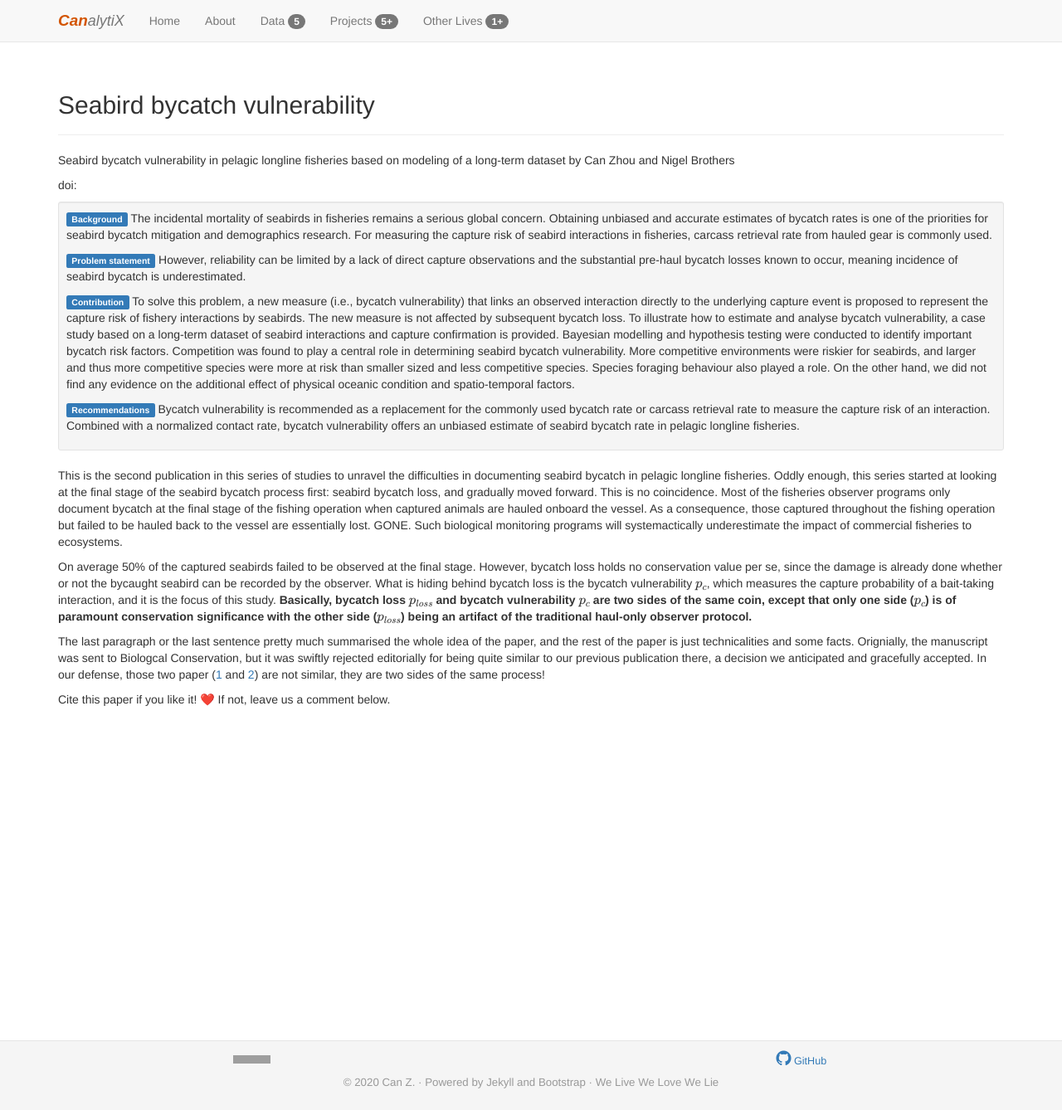
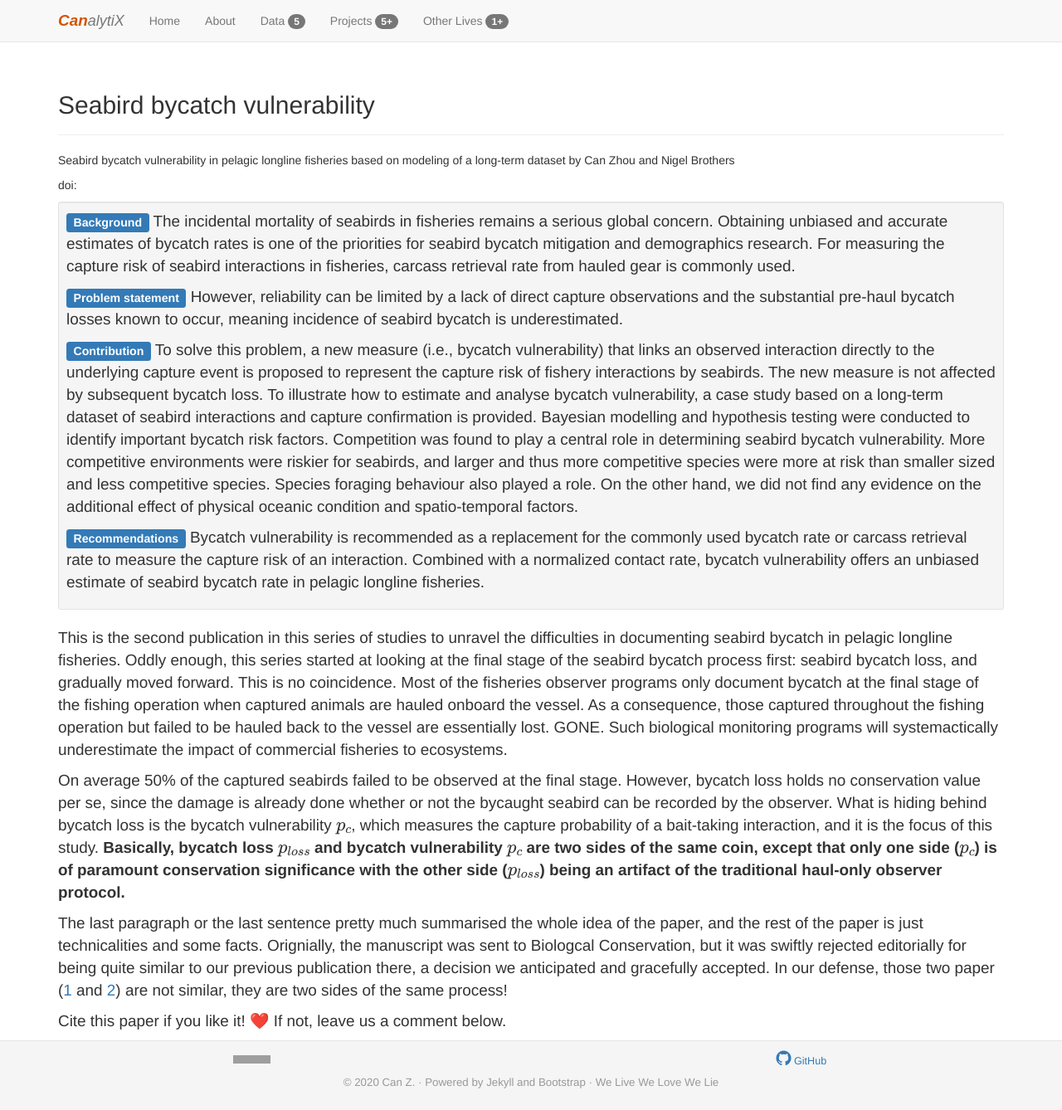
Before and after one commit to HVoltBb/HVoltBb.github.io, a Jekyll site: the page built from random/posts/birdbycatch_paper2021.html, in a window 1280 px wide and 1338 px high. Shown: the whole window at 83% size. Built offline with Jekyll 4.4.1, drawn with Linux system fonts in a browser that asks for light colours; formulas are drawn with MathJax 3; comment, search, counter and statistics services are not loaded; grey boxes are pictures that could not be loaded.

Commit message:
Update birdbycatch_paper2021.html

```diff
--- a/random/posts/birdbycatch_paper2021.html
+++ b/random/posts/birdbycatch_paper2021.html
@@ -14,13 +14,13 @@
 <p>Seabird bycatch vulnerability in pelagic longline fisheries based on modeling of a long-term dataset by Can Zhou and Nigel Brothers</p>
 <p>doi:<a href="#"></a></p>
 <div class="well well-sm">
-<p><span class="label label-primary">Background</span> The incidental mortality of seabirds in fisheries remains a serious global concern. Obtaining unbiased and accurate estimates of bycatch rates is one of the priorities for seabird bycatch mitigation and demographics research. For measuring the capture risk of seabird interactions in fisheries, carcass retrieval rate from hauled gear is commonly used. </p>
-<p><span class="label label-primary">Problem statement</span> However, reliability can be limited by a lack of direct capture observations and the substantial pre-haul bycatch losses known to occur, meaning incidence of seabird bycatch is underestimated. </p>
-<p><span class="label label-primary">Contribution</span> To solve this problem, a new measure (i.e., bycatch vulnerability) that links an observed interaction directly to the underlying capture event is proposed to represent the capture risk of fishery interactions by seabirds. The new measure is not affected by subsequent bycatch loss. To illustrate how to estimate and analyse bycatch vulnerability, a case study based on a long-term dataset of seabird interactions and capture confirmation is provided. Bayesian modelling and hypothesis testing were conducted to identify important bycatch risk factors. Competition was found to play a central role in determining seabird bycatch vulnerability. More competitive environments were riskier for seabirds, and larger and thus more competitive species were more at risk than smaller sized and less competitive species. Species foraging behaviour also played a role. On the other hand, we did not find any evidence on the additional effect of physical oceanic condition and spatio-temporal factors. </p>
-<p><span class="label label-primary">Recommendations</span> Bycatch vulnerability is recommended as a replacement for the commonly used bycatch rate or carcass retrieval rate to measure the capture risk of an interaction. Combined with a normalized contact rate, bycatch vulnerability offers an unbiased estimate of seabird bycatch rate in pelagic longline fisheries.</p>
+<p class="bigger"><span class="label label-primary">Background</span> The incidental mortality of seabirds in fisheries remains a serious global concern. Obtaining unbiased and accurate estimates of bycatch rates is one of the priorities for seabird bycatch mitigation and demographics research. For measuring the capture risk of seabird interactions in fisheries, carcass retrieval rate from hauled gear is commonly used. </p>
+<p class="bigger"><span class="label label-primary">Problem statement</span> However, reliability can be limited by a lack of direct capture observations and the substantial pre-haul bycatch losses known to occur, meaning incidence of seabird bycatch is underestimated. </p>
+<p class="bigger"><span class="label label-primary">Contribution</span> To solve this problem, a new measure (i.e., bycatch vulnerability) that links an observed interaction directly to the underlying capture event is proposed to represent the capture risk of fishery interactions by seabirds. The new measure is not affected by subsequent bycatch loss. To illustrate how to estimate and analyse bycatch vulnerability, a case study based on a long-term dataset of seabird interactions and capture confirmation is provided. Bayesian modelling and hypothesis testing were conducted to identify important bycatch risk factors. Competition was found to play a central role in determining seabird bycatch vulnerability. More competitive environments were riskier for seabirds, and larger and thus more competitive species were more at risk than smaller sized and less competitive species. Species foraging behaviour also played a role. On the other hand, we did not find any evidence on the additional effect of physical oceanic condition and spatio-temporal factors. </p>
+<p class="bigger"><span class="label label-primary">Recommendations</span> Bycatch vulnerability is recommended as a replacement for the commonly used bycatch rate or carcass retrieval rate to measure the capture risk of an interaction. Combined with a normalized contact rate, bycatch vulnerability offers an unbiased estimate of seabird bycatch rate in pelagic longline fisheries.</p>
 </div>
 
-<p>This is the second publication in this series of studies to unravel the difficulties in documenting seabird bycatch in pelagic longline fisheries. Oddly enough, this series started at looking at the final stage of the seabird bycatch process first: seabird bycatch loss, and gradually moved forward. This is no coincidence. Most of the fisheries observer programs only document bycatch at the final stage of the fishing operation when captured animals are hauled onboard the vessel. As a consequence, those captured throughout the fishing operation but failed to be hauled back to the vessel are essentially lost. GONE. Such biological monitoring programs will systemactically underestimate the impact of commercial fisheries to ecosystems.</p>
-<p>On average 50% of the captured seabirds failed to be observed at the final stage. However, bycatch loss holds no conservation value per se, since the damage is already done whether or not the bycaught seabird can be recorded by the observer. What is hiding behind bycatch loss is the bycatch vulnerability \(p_c\), which measures the capture probability of a bait-taking interaction, and it is the focus of this study. <b>Basically, bycatch loss \(p_{loss}\) and bycatch vulnerability \(p_c\) are two sides of the same coin, except that only one side (\(p_c\)) is of paramount conservation significance with the other side (\(p_{loss}\)) being an artifact of the traditional haul-only observer protocol.</b></p>
-<p>The last paragraph or the last sentence pretty much summarised the whole idea of the paper, and the rest of the paper is just technicalities and some facts. Orignially, the manuscript was sent to Biologcal Conservation, but it was swiftly rejected editorially for being quite similar to our previous publication there, a decision we anticipated and gracefully accepted. In our defense, those two paper (<a href="#">1</a> and <a href="#">2</a>) are not similar, they are two sides of the same process!</p>
-<p>Cite this paper if you like it! &#10084;&#65039; If not, leave us a comment below.</p>
+<p class="bigger">This is the second publication in this series of studies to unravel the difficulties in documenting seabird bycatch in pelagic longline fisheries. Oddly enough, this series started at looking at the final stage of the seabird bycatch process first: seabird bycatch loss, and gradually moved forward. This is no coincidence. Most of the fisheries observer programs only document bycatch at the final stage of the fishing operation when captured animals are hauled onboard the vessel. As a consequence, those captured throughout the fishing operation but failed to be hauled back to the vessel are essentially lost. GONE. Such biological monitoring programs will systemactically underestimate the impact of commercial fisheries to ecosystems.</p>
+<p class="bigger">On average 50% of the captured seabirds failed to be observed at the final stage. However, bycatch loss holds no conservation value per se, since the damage is already done whether or not the bycaught seabird can be recorded by the observer. What is hiding behind bycatch loss is the bycatch vulnerability \(p_c\), which measures the capture probability of a bait-taking interaction, and it is the focus of this study. <b>Basically, bycatch loss \(p_{loss}\) and bycatch vulnerability \(p_c\) are two sides of the same coin, except that only one side (\(p_c\)) is of paramount conservation significance with the other side (\(p_{loss}\)) being an artifact of the traditional haul-only observer protocol.</b></p>
+<p class="bigger">The last paragraph or the last sentence pretty much summarised the whole idea of the paper, and the rest of the paper is just technicalities and some facts. Orignially, the manuscript was sent to Biologcal Conservation, but it was swiftly rejected editorially for being quite similar to our previous publication there, a decision we anticipated and gracefully accepted. In our defense, those two paper (<a href="#">1</a> and <a href="#">2</a>) are not similar, they are two sides of the same process!</p>
+<p class="bigger">Cite this paper if you like it! &#10084;&#65039; If not, leave us a comment below.</p>
```
